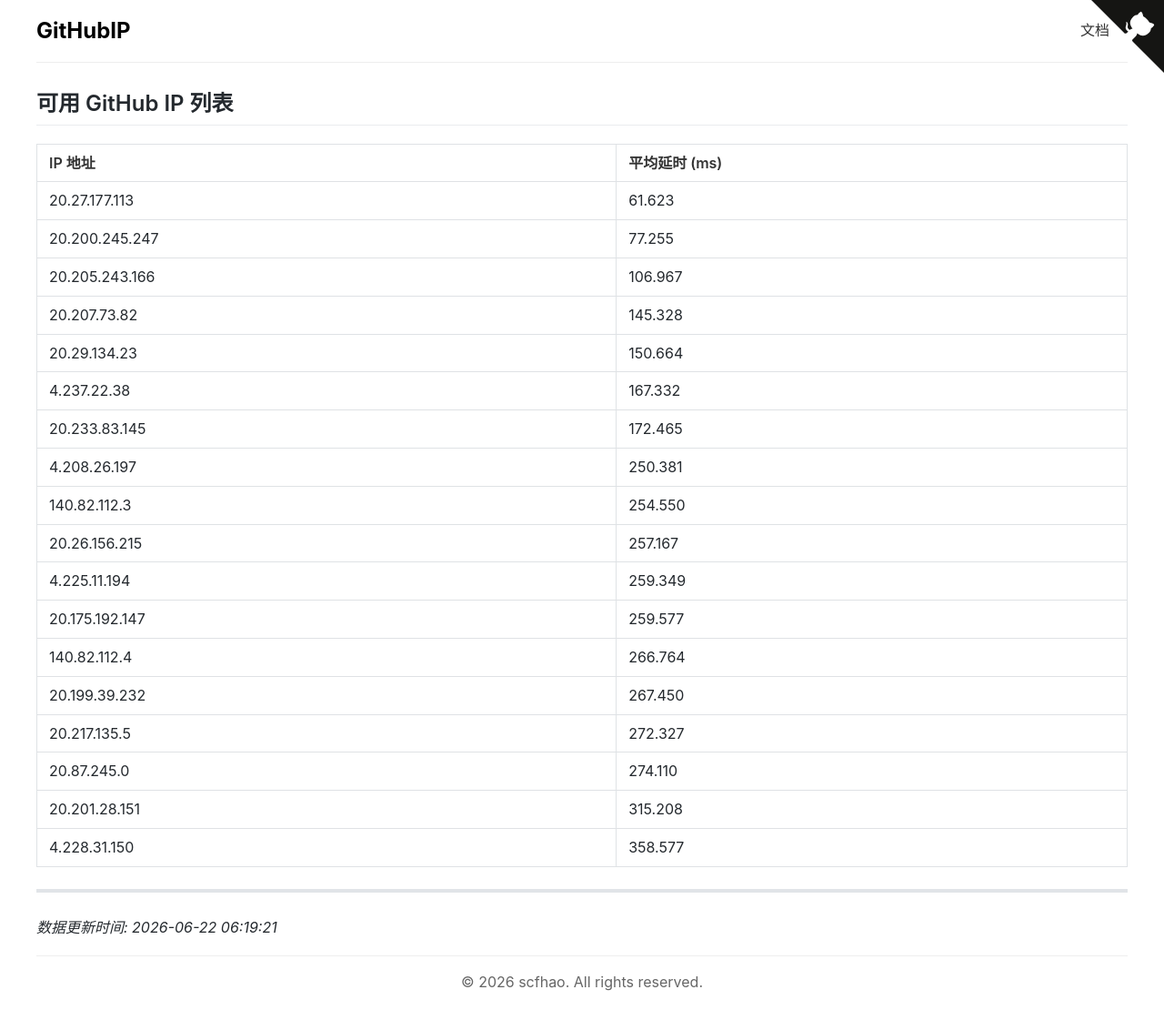
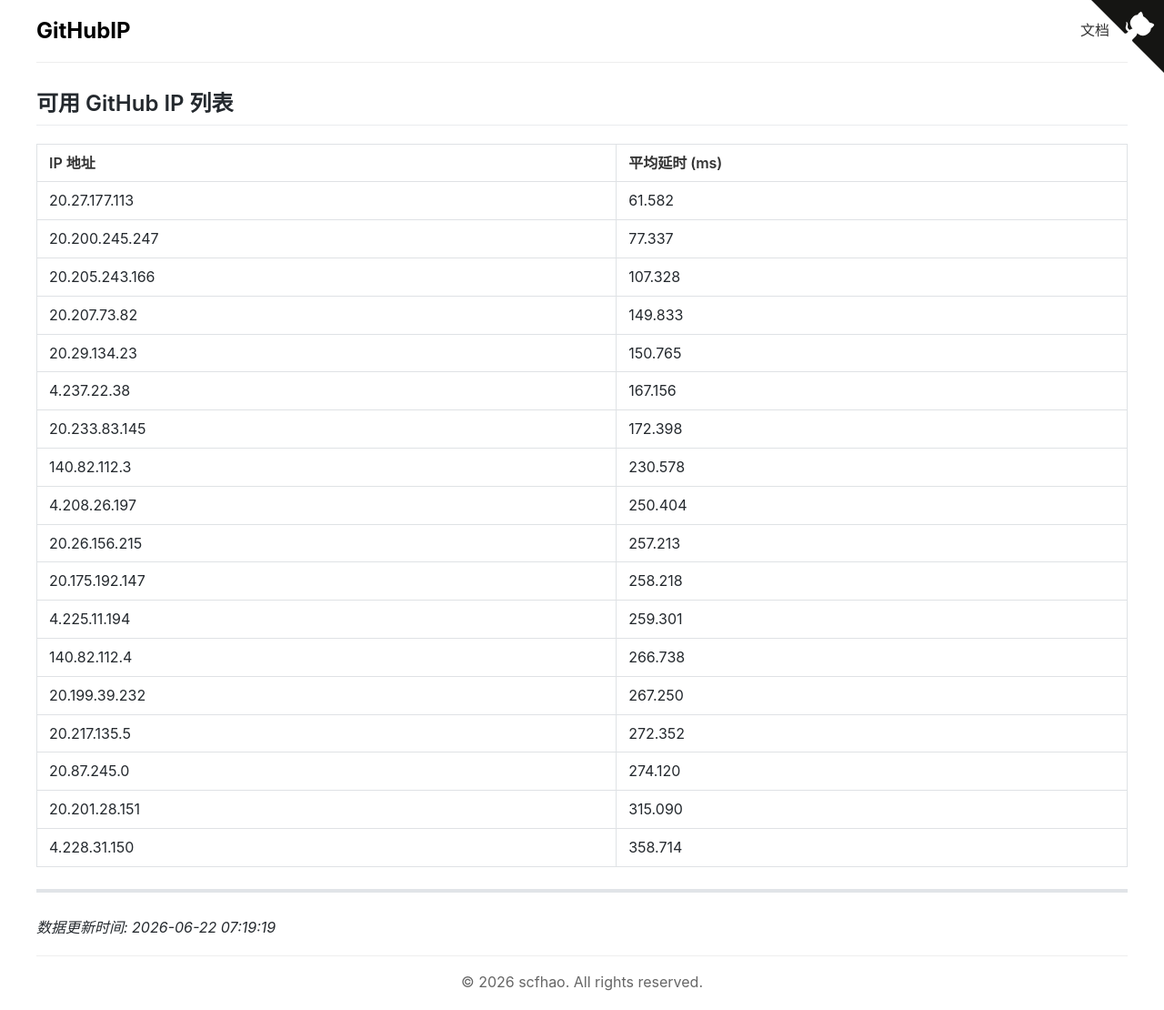
Before and after one commit to scfhao/GitHubIP, a Jekyll site: the page built from index.md, in a window 1280 px wide. Shown: the whole page at 91% size. Built offline with Jekyll 4.4.1, drawn with Linux system fonts in a browser that asks for light colours.

Commit message:
自动脚本执行 - 2026-06-22 07:19:19

```diff
--- a/index.md
+++ b/index.md
@@ -1,32 +1,32 @@
 ---
 layout: home
 title: GitHub IP 列表
-date: 2026-06-22 06:19:21
+date: 2026-06-22 07:19:19
 ---
 
 ## 可用 GitHub IP 列表
 
 | IP 地址 | 平均延时 (ms) |
 |---------|--------------|
-| 20.27.177.113 | 61.623 |
-| 20.200.245.247 | 77.255 |
-| 20.205.243.166 | 106.967 |
-| 20.207.73.82 | 145.328 |
-| 20.29.134.23 | 150.664 |
-| 4.237.22.38 | 167.332 |
-| 20.233.83.145 | 172.465 |
-| 4.208.26.197 | 250.381 |
-| 140.82.112.3 | 254.550 |
-| 20.26.156.215 | 257.167 |
-| 4.225.11.194 | 259.349 |
-| 20.175.192.147 | 259.577 |
-| 140.82.112.4 | 266.764 |
-| 20.199.39.232 | 267.450 |
-| 20.217.135.5 | 272.327 |
-| 20.87.245.0 | 274.110 |
-| 20.201.28.151 | 315.208 |
-| 4.228.31.150 | 358.577 |
+| 20.27.177.113 | 61.582 |
+| 20.200.245.247 | 77.337 |
+| 20.205.243.166 | 107.328 |
+| 20.207.73.82 | 149.833 |
+| 20.29.134.23 | 150.765 |
+| 4.237.22.38 | 167.156 |
+| 20.233.83.145 | 172.398 |
+| 140.82.112.3 | 230.578 |
+| 4.208.26.197 | 250.404 |
+| 20.26.156.215 | 257.213 |
+| 20.175.192.147 | 258.218 |
+| 4.225.11.194 | 259.301 |
+| 140.82.112.4 | 266.738 |
+| 20.199.39.232 | 267.250 |
+| 20.217.135.5 | 272.352 |
+| 20.87.245.0 | 274.120 |
+| 20.201.28.151 | 315.090 |
+| 4.228.31.150 | 358.714 |
 
 ---
 
-*数据更新时间: 2026-06-22 06:19:21*
+*数据更新时间: 2026-06-22 07:19:19*
```
